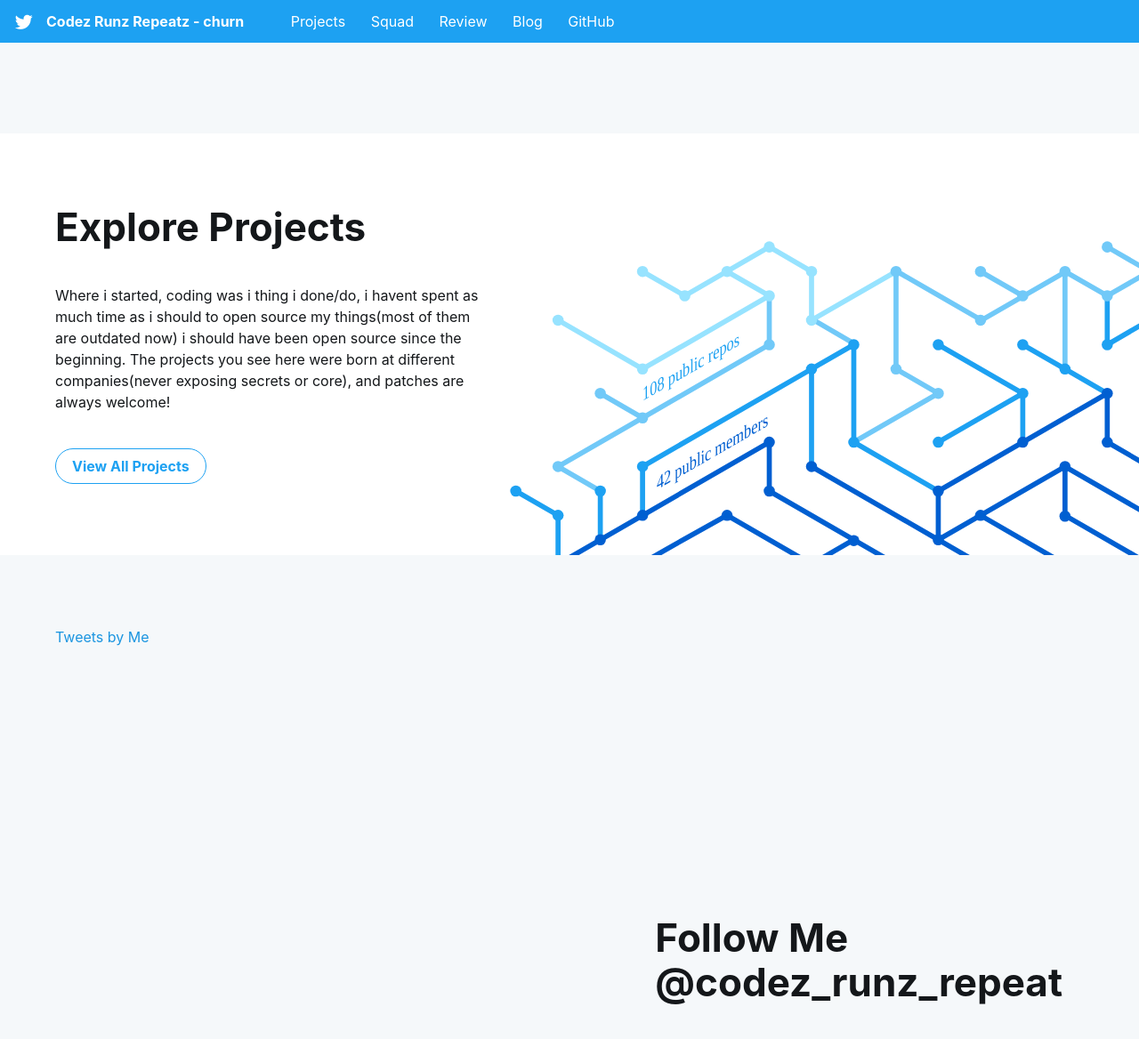
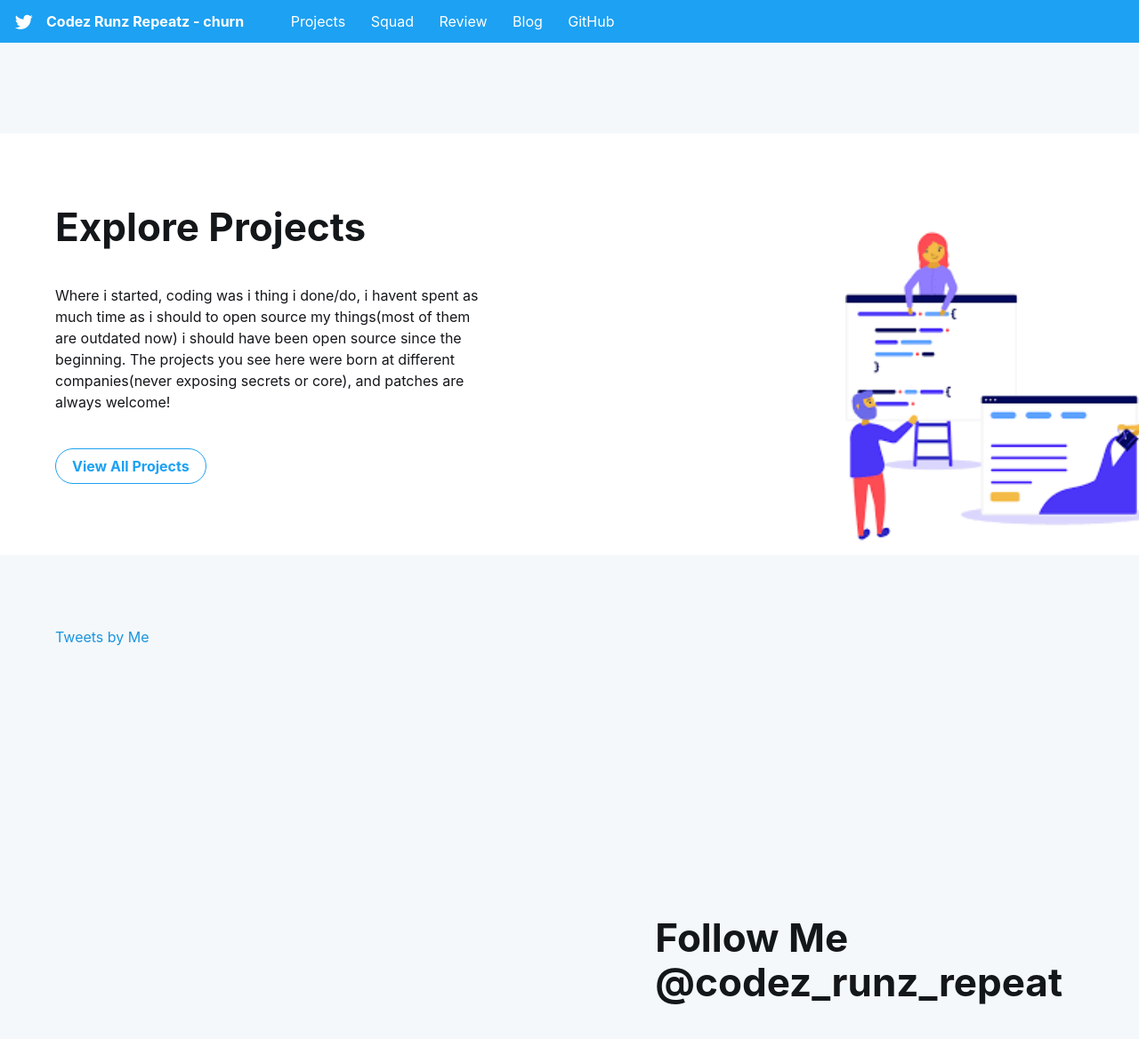
Before and after one commit to codez-runz-repeatz/codez-runz-repeatz.github.io, a Jekyll site: the page built from index.html, in a window 1280 px wide and 1400 px high, scrolled down 1165 px. Shown: the top 1168 px of the window at 89% size. Built offline with Jekyll 4.4.1, drawn with Linux system fonts in a browser that asks for light colours; some web fonts are replaced; comment, search, counter and statistics services are not loaded.

Commit message:
cheaky checkin

```diff
--- a/css/index.css
+++ b/css/index.css
@@ -94,7 +94,7 @@ img.emoji-img {
 /* Explore Projects */
 
 .explore-projects {
-	background-image: url("../assets/network.svg");
+	background-image: url("../assets/projects.png");
 	background-repeat: no-repeat;
     background-size: auto 380px;
 	background-position: bottom right -50px;
```
Also changed, not shown: assets/projects.png (added).
